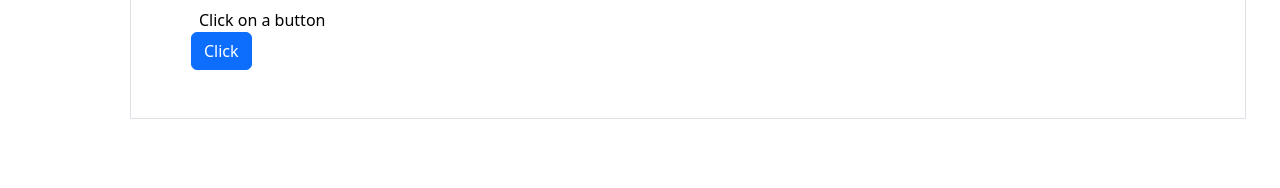
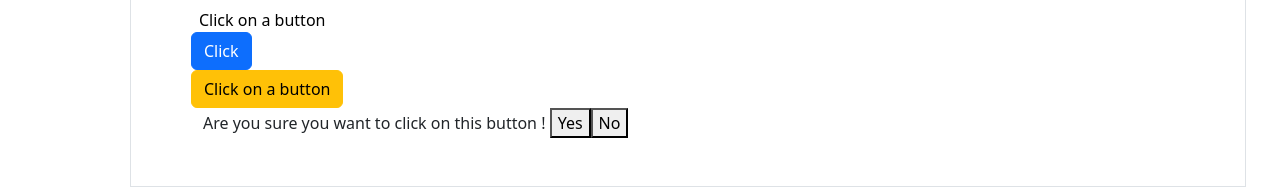
Before and after one commit to ogi62/ExchDataBetwComponents, an Angular app: page /exampleViewChild in a window 1280 px wide. Shown: the part 503-691 px from the top of the page. Built offline with nearby package versions, Linux system fonts and the light colour scheme.

Commit message:
making example 3 for viewChild with btn

```diff
--- a/src/app/app.module.ts
+++ b/src/app/app.module.ts
@@ -18,7 +18,7 @@ import { SubmenuService } from './shared/components/submenu/service/submenu.serv
     BrowserModule,
     FormsModule,
     AppRoutingModule,
-    HttpClientModule
+    HttpClientModule,
   ],
   exports: [
     NavbarComponent
--- a/src/app/exampleviewChild/buttonExample/button-example/button-example.component.html
+++ b/src/app/exampleviewChild/buttonExample/button-example/button-example.component.html
@@ -1 +1,10 @@
-<p>button-example works!</p>
+<div class="container">
+    <button class="btn btn-warning">
+        Click on a button
+    </button>
+    <div class="container">
+        Are you sure you want to click on this button !
+        <button>Yes</button>
+        <button>No</button>
+    </div>
+</div>
--- a/src/app/exampleviewChild/buttonExample/button-example/button-example.component.ts
+++ b/src/app/exampleviewChild/buttonExample/button-example/button-example.component.ts
@@ -1,7 +1,7 @@
 import { Component, OnInit } from '@angular/core';
 
 @Component({
-  selector: 'app-button-example',
+  selector: 'button-example',
   templateUrl: './button-example.component.html',
   styleUrls: ['./button-example.component.css']
 })
--- a/src/app/exampleviewChild/exampleviewChild.component.html
+++ b/src/app/exampleviewChild/exampleviewChild.component.html
@@ -1,4 +1,5 @@
 <div class="container border m-5 p-5">
     <parent-app></parent-app>
     <link-view-child></link-view-child>
+    <button-example></button-example>
 </div>
--- a/src/index.html
+++ b/src/index.html
@@ -7,7 +7,6 @@
   <meta name="viewport" content="width=device-width, initial-scale=1">
   <link rel="icon" type="image/x-icon" href="favicon.ico">
   <link rel="stylesheet" href="https://cdn.jsdelivr.net/npm/bootstrap@4.3.1/dist/css/bootstrap.min.css" integrity="sha384-ggOyR0iXCbMQv3Xipma34MD+dH/1fQ784/j6cY/iJTQUOhcWr7x9JvoRxT2MZw1T" crossorigin="anonymous">
-
 </head>
 <body>
   <app-root></app-root>
```
